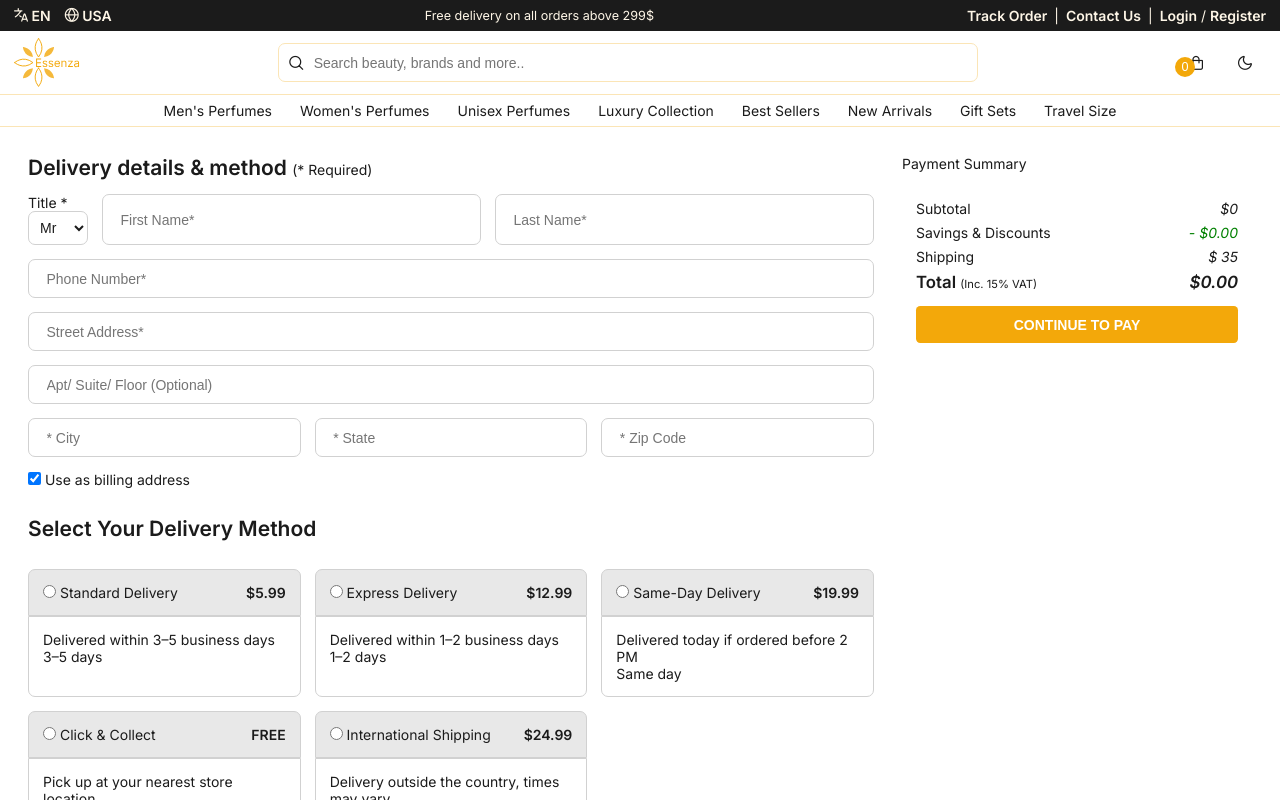
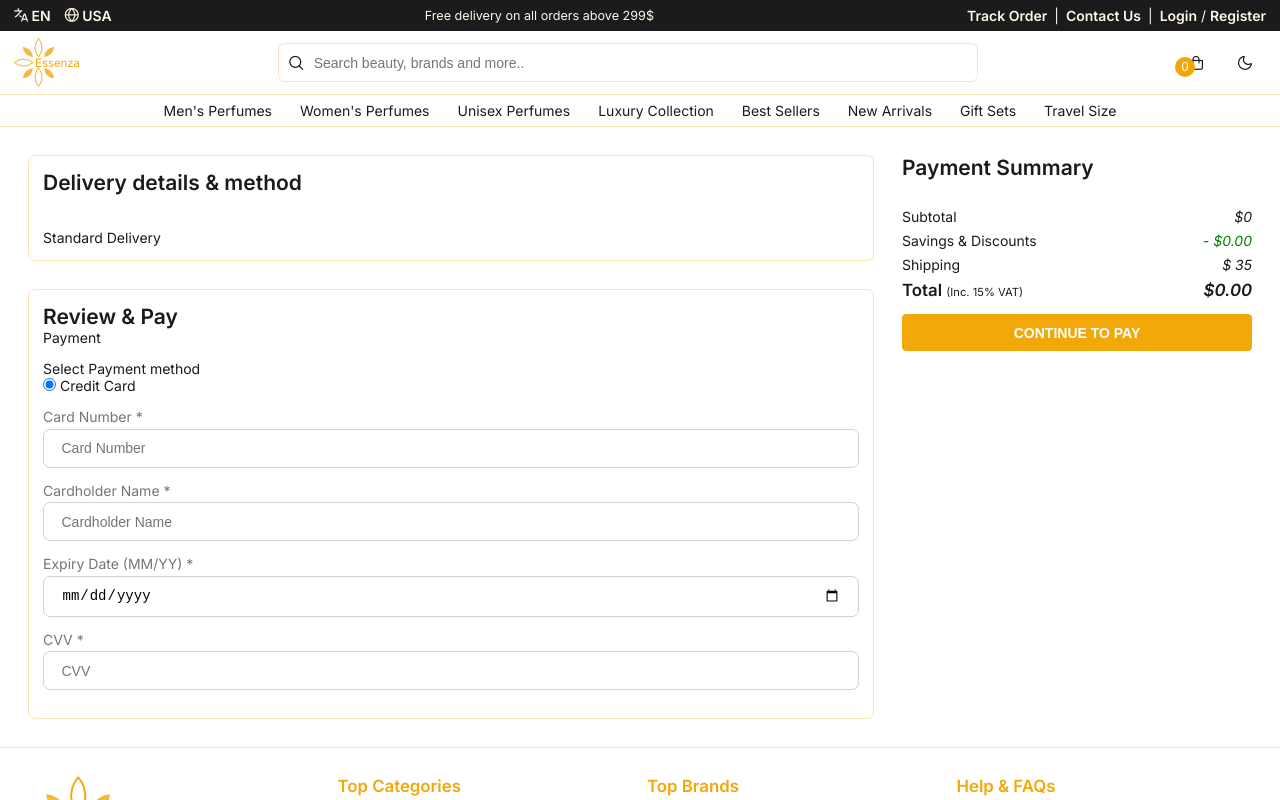
Before and after one commit to OmarNashawati/essenza-perfum-webstore, a Vue app: page /checkout in a window 1280 px wide. Shown: the top 800 px of the page. Built offline with nearby package versions, Linux system fonts and the light colour scheme.

Commit message:
update checkout page and add payment stage

```diff
--- a/src/assets/data/paymentMethods.js
+++ b/src/assets/data/paymentMethods.js
@@ -20,98 +20,98 @@ const paymentMethods = [
       { id: 'cvv', label: 'CVV', type: 'password', required: true },
     ],
   },
-  {
-    id: 'debit_card',
-    name: 'Debit Card',
-    type: 'card',
-    fields: [
-      { id: 'cardNumber', label: 'Card Number', type: 'text', required: true },
-      {
-        id: 'cardHolder',
-        label: 'Cardholder Name',
-        type: 'text',
-        required: true,
-      },
-      {
-        id: 'expiryDate',
-        label: 'Expiry Date (MM/YY)',
-        type: 'text',
-        required: true,
-      },
-      { id: 'cvv', label: 'CVV', type: 'password', required: true },
-    ],
-  },
-  {
-    id: 'paypal',
-    name: 'PayPal',
-    type: 'digital_wallet',
-    fields: [
-      { id: 'email', label: 'PayPal Email', type: 'email', required: true },
-      { id: 'password', label: 'Password', type: 'password', required: true },
-    ],
-  },
-  {
-    id: 'apple_pay',
-    name: 'Apple Pay',
-    type: 'digital_wallet',
-    fields: [
-      { id: 'appleId', label: 'Apple ID', type: 'email', required: true },
-    ],
-  },
-  {
-    id: 'google_pay',
-    name: 'Google Pay',
-    type: 'digital_wallet',
-    fields: [
-      {
-        id: 'googleId',
-        label: 'Google Account Email',
-        type: 'email',
-        required: true,
-      },
-    ],
-  },
-  {
-    id: 'bank_transfer',
-    name: 'Bank Transfer',
-    type: 'bank',
-    fields: [
-      {
-        id: 'accountName',
-        label: 'Account Holder Name',
-        type: 'text',
-        required: true,
-      },
-      {
-        id: 'accountNumber',
-        label: 'Account Number / IBAN',
-        type: 'text',
-        required: true,
-      },
-      {
-        id: 'swiftCode',
-        label: 'SWIFT/BIC Code',
-        type: 'text',
-        required: false,
-      },
-      { id: 'bankName', label: 'Bank Name', type: 'text', required: true },
-    ],
-  },
-  {
-    id: 'cash_on_delivery',
-    name: 'Cash on Delivery',
-    type: 'cash',
-    fields: [
-      { id: 'fullName', label: 'Full Name', type: 'text', required: true },
-      { id: 'phone', label: 'Phone Number', type: 'tel', required: true },
-      {
-        id: 'address',
-        label: 'Delivery Address',
-        type: 'textarea',
-        required: true,
-      },
-    ],
-  },
+  // {
+  //   id: 'debit_card',
+  //   name: 'Debit Card',
+  //   type: 'card',
+  //   fields: [
+  //     { id: 'cardNumber', label: 'Card Number', type: 'text', required: true },
+  //     {
+  //       id: 'cardHolder',
+  //       label: 'Cardholder Name',
+  //       type: 'text',
+  //       required: true,
+  //     },
+  //     {
+  //       id: 'expiryDate',
+  //       label: 'Expiry Date (MM/YY)',
+  //       type: 'text',
+  //       required: true,
+  //     },
+  //     { id: 'cvv', label: 'CVV', type: 'password', required: true },
+  //   ],
+  // },
+  // {
+  //   id: 'paypal',
+  //   name: 'PayPal',
+  //   type: 'digital_wallet',
+  //   fields: [
+  //     { id: 'email', label: 'PayPal Email', type: 'email', required: true },
+  //     { id: 'password', label: 'Password', type: 'password', required: true },
+  //   ],
+  // },
+  // {
+  //   id: 'apple_pay',
+  //   name: 'Apple Pay',
+  //   type: 'digital_wallet',
+  //   fields: [
+  //     { id: 'appleId', label: 'Apple ID', type: 'email', required: true },
+  //   ],
+  // },
+  // {
+  //   id: 'google_pay',
+  //   name: 'Google Pay',
+  //   type: 'digital_wallet',
+  //   fields: [
+  //     {
+  //       id: 'googleId',
+  //       label: 'Google Account Email',
+  //       type: 'email',
+  //       required: true,
+  //     },
+  //   ],
+  // },
+  // {
+  //   id: 'bank_transfer',
+  //   name: 'Bank Transfer',
+  //   type: 'bank',
+  //   fields: [
+  //     {
+  //       id: 'accountName',
+  //       label: 'Account Holder Name',
+  //       type: 'text',
+  //       required: true,
+  //     },
+  //     {
+  //       id: 'accountNumber',
+  //       label: 'Account Number / IBAN',
+  //       type: 'text',
+  //       required: true,
+  //     },
+  //     {
+  //       id: 'swiftCode',
+  //       label: 'SWIFT/BIC Code',
+  //       type: 'text',
+  //       required: false,
+  //     },
+  //     { id: 'bankName', label: 'Bank Name', type: 'text', required: true },
+  //   ],
+  // },
+  // {
+  //   id: 'cash_on_delivery',
+  //   name: 'Cash on Delivery',
+  //   type: 'cash',
+  //   fields: [
+  //     { id: 'fullName', label: 'Full Name', type: 'text', required: true },
+  //     { id: 'phone', label: 'Phone Number', type: 'tel', required: true },
+  //     {
+  //       id: 'address',
+  //       label: 'Delivery Address',
+  //       type: 'textarea',
+  //       required: true,
+  //     },
+  //   ],
+  // },
 ]
 
 export default paymentMethods
--- a/src/assets/main.scss
+++ b/src/assets/main.scss
@@ -30,6 +30,7 @@ input[type='text'],
 input[type='password'],
 input[type='email'],
 input[type='tel'],
+input[type='number'],
 input[type='date'] {
   padding: var(--space-3) var(--space-5);
   border-radius: 0.5rem;
@@ -51,7 +52,6 @@ select {
   border-radius: 0.5rem;
   border: 1px solid var(--border);
   background: var(--bg);
-  color: var(--text);
 }
 
 ::-webkit-scrollbar {
--- a/src/components/PaymentForm.vue
+++ b/src/components/PaymentForm.vue
@@ -25,7 +25,7 @@ const activeFields = computed(() =>
 
     <div class="form-row">
       <label v-for="field in activeFields.fields" :for="field.id">
-        {{ field.required ? '*' : '' }} {{ field.label }}
+        {{ field.label }} {{ field.required ? '*' : '' }}
         <input
           :id="field.id"
           :name="field.id"
@@ -52,6 +52,13 @@ const activeFields = computed(() =>
   .form-row {
     display: flex;
     flex-direction: column;
+    gap: var(--space-4);
+    label {
+      color: var(--text-soft);
+      display: flex;
+      flex-direction: column;
+      gap: var(--space-1);
+    }
   }
 }
 </style>
--- a/src/components/PaymentSummary.vue
+++ b/src/components/PaymentSummary.vue
@@ -54,11 +54,16 @@ const cart = useCartStore()
     width: 100%;
   }
 
+  .title {
+    font-size: 1.5rem;
+    font-weight: 600;
+  }
+
   .body {
     display: flex;
     border-radius: 0.5rem;
     flex-direction: column;
-    padding: var(--space-4);
+    padding: var(--space-4) 0;
     gap: var(--space-4);
   }
 
--- /dev/null
+++ b/src/services/paymentMethodsService.js
@@ -0,0 +1,5 @@
+import paymentMethods from '@/assets/data/paymentMethods'
+
+export const getPaymentMethods = () => {
+  return paymentMethods
+}
--- a/src/views/CheckoutView.vue
+++ b/src/views/CheckoutView.vue
@@ -1,36 +1,104 @@
 <script setup>
-import { useRouter } from 'vue-router'
 import PaymentSummary from '@/components/PaymentSummary.vue'
 import PrimeButton from '@/components/PrimeButton.vue'
+import { useRouter } from 'vue-router'
 import { getDeliveryMethods } from '@/services/deliveryMethodsService'
+import { deliveryMethods } from '@/assets/data/mockDeliveryMethods'
+import { getPaymentMethods } from '@/services/paymentMethodsService'
+
+import { ref } from 'vue'
+import PaymentForm from '@/components/PaymentForm.vue'
 
 const router = useRouter()
+
+const payStage = ref(false)
+
+const deliveryDetails = ref({
+  customerTitle: 'Mr',
+  deliveryMethod: 'Standard Delivery',
+})
+
+const saveAndCountinue = () => {
+  const {
+    firstName,
+    lastName,
+    customerTitle,
+    phoneNumber,
+    street,
+    address,
+    city,
+    state,
+    zipCode,
+    deliveryMethod,
+  } = deliveryDetails.value
+  if (
+    firstName &&
+    lastName &&
+    customerTitle &&
+    phoneNumber &&
+    street &&
+    address &&
+    city &&
+    state &&
+    zipCode &&
+    deliveryMethod
+  ) {
+    payStage.value = true
+  } else {
+    alert('all field have to be fiiled')
+  }
+}
 </script>
 
 <template>
   <section class="checkout-section container">
-    <div class="forms">
+    <!-- <div v-if="!payStage" class="forms">
       <form class="shipping-form">
         <h1>Delivery details & method <span>(* Required)</span></h1>
 
         <div class="form-row">
           <label for="">
-            Title *
-            <select>
-              <option value="">Mr</option>
-              <option value="">Mrs</option>
-              <option value="">Ms</option>
+            <select v-model="deliveryDetails.customerTitle">
+              <option value="Mr">Mr</option>
+              <option value="Mrs">Mrs</option>
+              <option value="Ms">Ms</option>
             </select>
           </label>
-          <input type="text" placeholder="First Name*" name="" id="" />
-          <input type="text" placeholder="Last Name*" name="" id="" />
+
+          <input
+            v-model="deliveryDetails.firstName"
+            type="text"
+            placeholder="First Name*"
+            name=""
+            id=""
+          />
+          <input
+            v-model="deliveryDetails.lastName"
+            type="text"
+            placeholder="Last Name*"
+            name=""
+            id=""
+          />
         </div>
 
-        <input type="tel" placeholder="Phone Number*" name="" id="" />
-
-        <input type="text" placeholder="Street Address*" name="" id="" />
+        <input
+          v-model="deliveryDetails.phoneNumber"
+          type="tel"
+          placeholder="Phone Number*"
+          name=""
+          id=""
+        />
 
         <input
+          v-model="deliveryDetails.street"
+          type="text"
+          placeholder="Street Address*"
+          name=""
+          id=""
+        />
+
+        <input
+          v-model="deliveryDetails.address"
           type="text"
           placeholder="Apt/ Suite/ Floor (Optional)"
           name=""
@@ -38,13 +106,36 @@ const router = useRouter()
         />
 
         <div class="form-row">
-          <input type="text" placeholder="* City" name="" id="" />
-          <input type="text" placeholder="* State" name="" id="" />
-          <input type="text" placeholder="* Zip Code" name="" id="" />
+          <input
+            v-model="deliveryDetails.city"
+            type="text"
+            placeholder="* City"
+            name=""
+            id=""
+          />
+          <input
+            v-model="deliveryDetails.state"
+            type="text"
+            placeholder="* State"
+            name=""
+            id=""
+          />
+          <input
+            v-model="deliveryDetails.zipCode"
+            type="Number"
+            maxlength="5"
+            placeholder="* Zip Code"
+            name=""
+            id=""
+          />
         </div>
 
         <label for="">
-          <input type="checkbox" checked />
+          <input
+            v-model="deliveryDetails.useBillinAddress"
+            type="checkbox"
+            checked
+          />
           Use as billing address
         </label>
       </form>
@@ -59,6 +150,7 @@ const router = useRouter()
                 :id="m.id"
                 name="deliveryMethod"
                 :value="m.name"
+                v-model="deliveryDetails.deliveryMethod"
               />
               {{ m.name }}
             </label>
@@ -71,10 +163,33 @@ const router = useRouter()
           </div>
         </div>
       </div>
+    </div> -->
+
+    <div v-if="true" class="pay-stage">
+      <div class="review-wrap">
+        <h1>Delivery details & method</h1>
+        <div>
+          <p>{{ deliveryDetails.firstName }} {{ deliveryDetails.lastName }}</p>
+          <p>{{ deliveryDetails.phoneNumber }}</p>
+          <br />
+          <p>{{ deliveryDetails.street }} {{ deliveryDetails.address }}</p>
+          <p>{{ deliveryDetails.city }}</p>
+          <p>{{ deliveryDetails.state }}</p>
+          <br />
+          <p>{{ deliveryDetails.deliveryMethod }}</p>
+        </div>
+      </div>
+
+      <div class="payment-wrap">
+        <h1>Review & Pay</h1>
+        <div>
+          <PaymentForm />
+        </div>
+      </div>
     </div>
 
     <PaymentSummary>
-      <PrimeButton>CONTINUE TO PAY</PrimeButton>
+      <PrimeButton @click="saveAndCountinue()">CONTINUE TO PAY</PrimeButton>
     </PaymentSummary>
   </section>
 </template>
@@ -99,6 +214,20 @@ const router = useRouter()
     display: flex;
     flex-direction: column;
     gap: var(--space-8);
+  }
+
+  .pay-stage {
+    flex: 1;
+    display: flex;
+    flex-direction: column;
+    gap: var(--space-8);
+
+    .review-wrap,
+    .payment-wrap {
+      border: 1px solid var(--border-gold);
+      padding: var(--space-4);
+      border-radius: 0.5rem;
+    }
   }
 }
 
--- a/src/views/SummaryView.vue
+++ b/src/views/SummaryView.vue
@@ -139,7 +139,7 @@ const getProductImage = (img) => {
       margin-bottom: var(--space-4);
 
       h2 {
-        font-size: 1.2rem;
+        font-size: 1.5rem;
         font-weight: 600;
       }
     }
```
